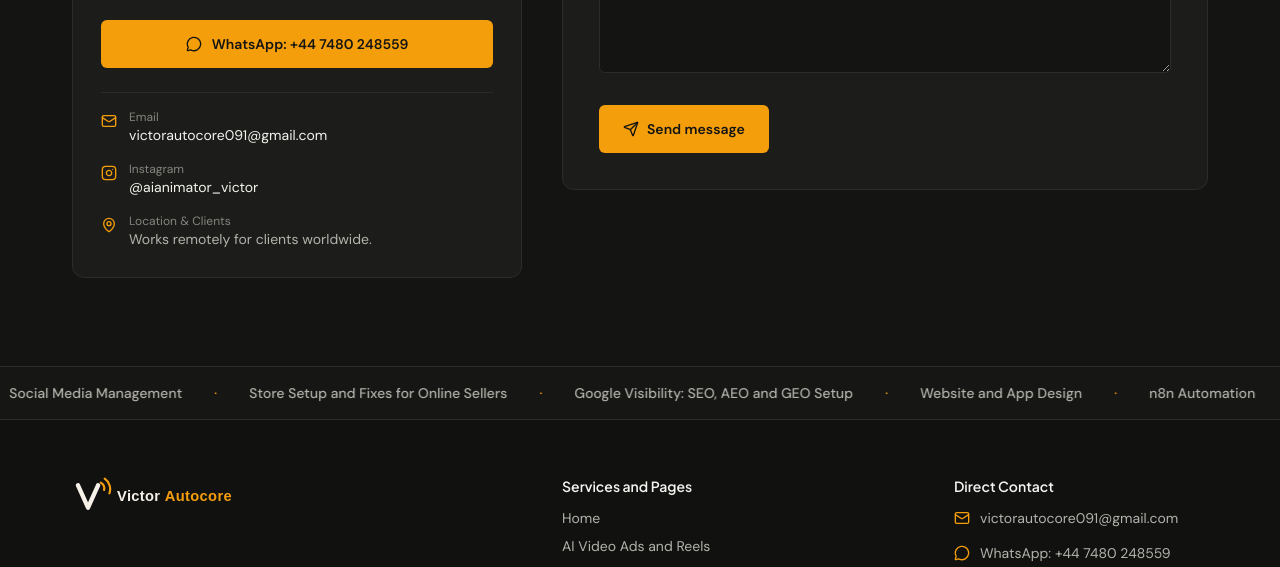
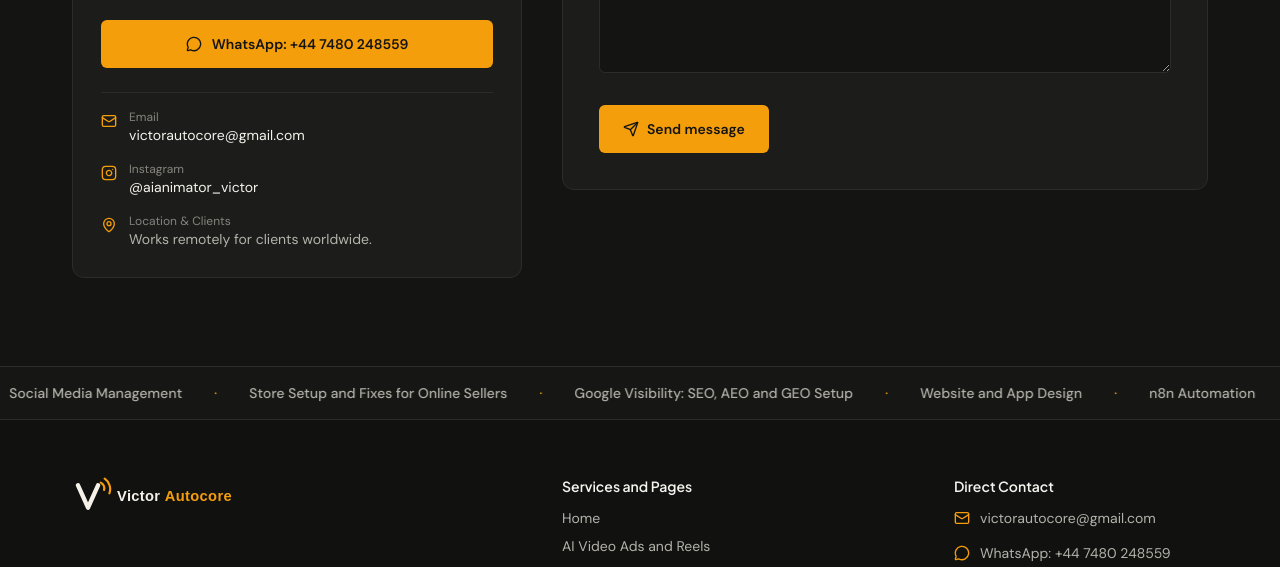
Before and after one commit to victorautocore3-dotcom/Vitore-Autocore, a React (Vite) app: page /contact in a window 1280 px wide. Shown: the part 780-1347 px from the top of the page. Built offline with nearby package versions, Linux system fonts and the light colour scheme; a web font is replaced by a local one.

Commit message:
chore: update primary business email address
Replace the outdated email address with the updated professional contact address across all configuration files and form integration points.

```diff
--- a/index.html
+++ b/index.html
@@ -44,7 +44,7 @@
           "name": "Akinjide Akinola",
           "alternateName": "Victor"
         },
-        "email": "victorautocore091@gmail.com",
+        "email": "victorautocore@gmail.com",
         "telephone": "+44 7480 248559",
         "areaServed": "Worldwide",
         "sameAs": [
--- a/src/data/business.ts
+++ b/src/data/business.ts
@@ -28,7 +28,7 @@ export const BUSINESS_FACTS = {
   ownerFullName: 'Akinjide Akinola',
   ownerKnownAs: 'Victor',
   serviceAreaStatement: 'Works remotely for clients worldwide.',
-  email: 'victorautocore091@gmail.com',
+  email: 'victorautocore@gmail.com',
   whatsappDisplay: '+44 7480 248559',
   whatsappHref: 'https://wa.me/447480248559',
   instagramHandle: '@aianimator_victor',
@@ -344,6 +344,6 @@ export const PAGE_SEO: Record<string, PageSeo> = {
     path: '/contact',
     title: 'Contact | Victor Autocore',
     description:
-      'Message Victor Autocore on WhatsApp or email victorautocore091@gmail.com for AI video ads, social media management, store fixes or Google visibility setup.',
+      'Message Victor Autocore on WhatsApp or email victorautocore@gmail.com for AI video ads, social media management, store fixes or Google visibility setup.',
   },
 };
--- a/src/pages/ContactPage.tsx
+++ b/src/pages/ContactPage.tsx
@@ -46,7 +46,7 @@ export function ContactPage() {
     setSendError(false);
     setIsSending(true);
     try {
-      const response = await fetch('https://formsubmit.co/ajax/50d84279215744d0d155a1d91688debd', {
+      const response = await fetch('https://formsubmit.co/ajax/victorautocore@gmail.com', {
         method: 'POST',
         headers: { 'Content-Type': 'application/json', Accept: 'application/json' },
         body: JSON.stringify({
```
Also changed, not shown: public/llms.txt.
